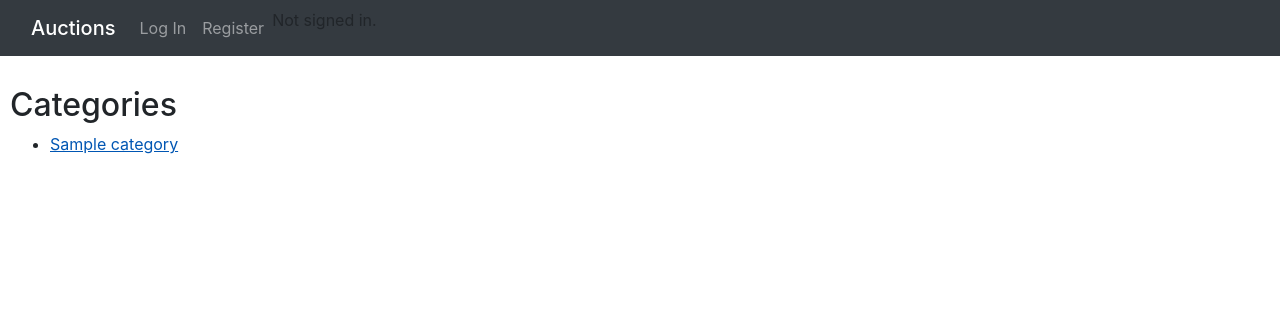
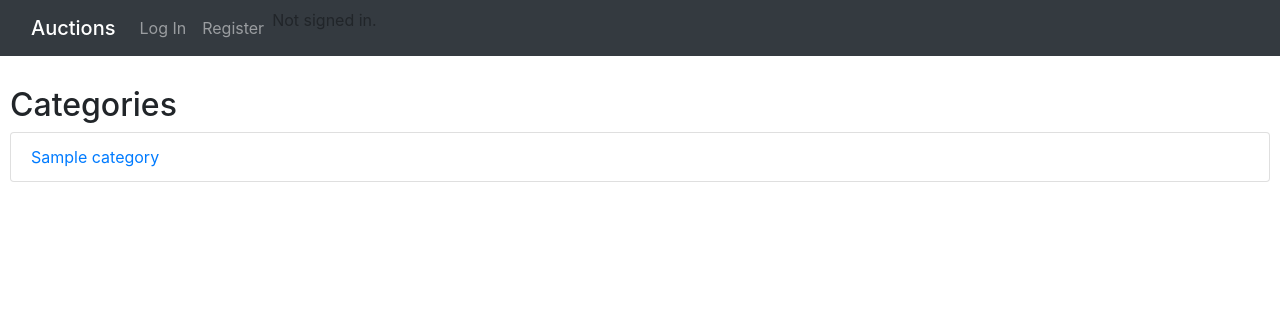
Before and after one commit to ssbrandt/CS50W-commerce, a Django app: template auctions/templates/auctions/category.html in a window 1280 px wide. Shown: the top 316 px of the page. Run offline with Django 3.2, Linux system fonts and the light colour scheme; the template is opened without the code that fills it: most values are stand-ins (such as "Sample title", 1, 10 or a date in 2020); some libraries are stand-ins or nearby versions.

Commit message:
Update categories

```diff
--- a/auctions/templates/auctions/category.html
+++ b/auctions/templates/auctions/category.html
@@ -4,8 +4,8 @@
     <h2>Categories</h2>
 
     {% for category in categories %}
-    <ul>
-      <li><a href="category/{{category}}" class="stretched-link">{{category}}</a></li>
+    <ul class="list-group">
+      <li class="list-group-item"><a href="category/{{category}}" class="stretched-link">{{category}}</a></li>
 
     </ul>
   {% endfor %}
```
